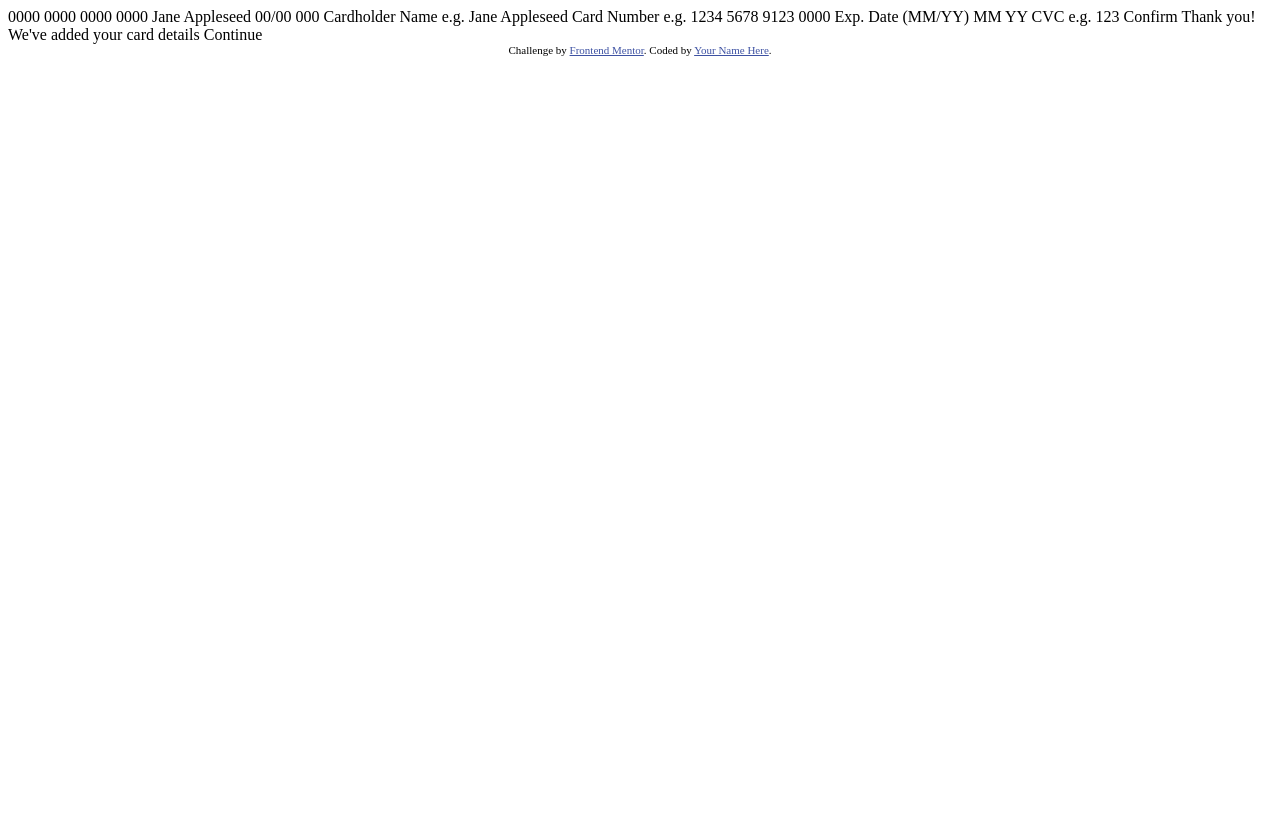
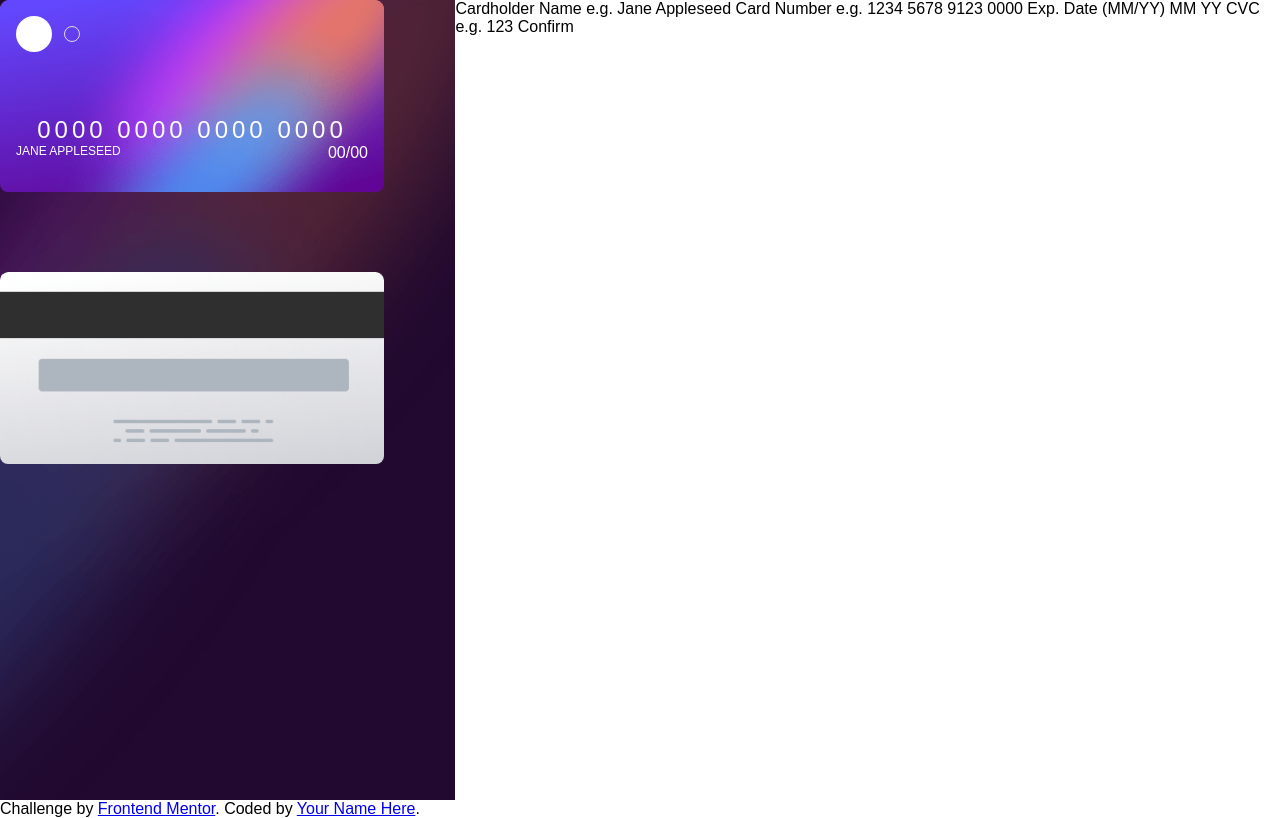
Before and after one commit to SpectreAscended/interactive-card-details-form, a plain HTML site: page index.html in a window 1280 px wide. Drawn offline with Linux system fonts and the light colour scheme.

Commit message:
Added cards and background image

```diff
--- /dev/null
+++ b/css/style.css
@@ -0,0 +1,109 @@
+@import url('https://fonts.googleapis.com/css2?family=Space+Grotesk:wght@500&display=swap');
+
+:root {
+  --color-primary-gradient: (hsl(249, 99%, 64%), hsl(278, 94%, 30%));
+  --color-primary-error: hsl(0, 100%, 66%);
+
+  --color-white: hsl(0, 0%, 100%);
+  --color-light-grayish-violet: hsl(270, 3%, 87%);
+  --color-dark-grayish-violet: hsl(279, 6%, 55%);
+  --color-very-dark-violet: hsl(278, 68%, 11%);
+
+  --font-size-main: 1.125rem;
+}
+
+*,
+*::before,
+*::after {
+  padding: 0;
+  margin: 0;
+  box-sizing: inherit;
+}
+
+html {
+  box-sizing: border-box;
+}
+
+body {
+  font-family: 'Space Gtotesk', sans-serif;
+  font-weight: 500;
+}
+
+/* Utilities */
+
+.hidden {
+  display: none;
+}
+
+.main {
+  height: 100vh;
+  display: flex;
+  /* flex-direction: column; */
+}
+
+/* Section side */
+.section__side {
+  background-image: url(../images/bg-main-desktop.png);
+  background-size: cover;
+  /* background-color: orangered; */
+  flex-basis: 40%;
+}
+
+.card {
+  width: 24rem;
+  height: 12rem;
+  border-radius: 0.5rem;
+  background-size: cover;
+  color: var(--color-white);
+}
+
+.card-front {
+  background-image: url(../images/bg-card-front.png);
+
+  padding: 1rem;
+}
+
+.card-front__circle {
+  display: flex;
+  align-items: center;
+  gap: 0.75rem;
+  margin-bottom: 4rem;
+}
+
+.card-front__circle--big {
+  height: 2.25rem;
+  width: 2.25rem;
+  background-color: var(--color-white);
+  border-radius: 50%;
+}
+
+.card-front__circle--small {
+  height: 1rem;
+  width: 1rem;
+  background-color: transparent;
+  border: 1px solid var(--color-light-grayish-violet);
+
+  border-radius: 50%;
+}
+
+.card-front__details {
+  display: flex;
+  justify-content: space-between;
+}
+
+.card-front__number {
+  font-size: 1.5rem;
+  display: block;
+  text-align: center;
+  letter-spacing: 4px;
+}
+
+.card-front__name {
+  text-transform: uppercase;
+  font-size: 0.75rem;
+}
+
+.card-back {
+  background-image: url(../images/bg-card-back.png);
+  margin-top: 5rem;
+}
--- a/index.html
+++ b/index.html
@@ -1,51 +1,54 @@
 <!DOCTYPE html>
 <html lang="en">
   <head>
-  <meta charset="UTF-8">
-  <meta name="viewport" content="width=device-width, initial-scale=1.0"> <!-- displays site properly based on user's device -->
+    <meta charset="UTF-8" />
+    <meta name="viewport" content="width=device-width, initial-scale=1.0" />
+    <!-- displays site properly based on user's device -->
 
-  <link rel="icon" type="image/png" sizes="32x32" href="./images/favicon-32x32.png">
+    <link
+      rel="icon"
+      type="image/png"
+      sizes="32x32"
+      href="./images/favicon-32x32.png"
+    />
 
     <title>Frontend Mentor | Interactive card details form</title>
+    <link rel="preconnect" href="https://fonts.googleapis.com" />
+    <link rel="preconnect" href="https://fonts.gstatic.com" crossorigin />
 
-  <!-- Feel free to remove these styles or customise in your own stylesheet 👍 -->
-  <style>
-    .attribution { font-size: 11px; text-align: center; }
-    .attribution a { color: hsl(228, 45%, 44%); }
-  </style>
+    <link rel="stylesheet" href="./css/style.css" />
+    <script defer src="./script/app.js"></script>
   </head>
   <body>
-
-  0000 0000 0000 0000
-  Jane Appleseed
-  00/00
-
-  000
-
-  Cardholder Name
-  e.g. Jane Appleseed
-
-  Card Number
-  e.g. 1234 5678 9123 0000
-
-  Exp. Date (MM/YY)
-  MM
-  YY
-
-  CVC
-  e.g. 123
-
-  Confirm
-
+    <main class="main">
+      <section class="section__side">
+        <div class="card card-front">
+          <div class="card-front__circle">
+            <div class="card-front__circle--big"></div>
+            <div class="card-front__circle--small"></div>
+          </div>
+          <span class="card-front__number"> 0000 0000 0000 0000 </span>
+          <div class="card-front__details">
+            <span class="card-front__name">Jane Appleseed</span>
+            <span class="card-front__expiry">00/00</span>
+          </div>
+        </div>
+        <div class="card card-back">000</div>
+      </section>
+      <section class="section__main"></section>
+      Cardholder Name e.g. Jane Appleseed Card Number e.g. 1234 5678 9123 0000
+      Exp. Date (MM/YY) MM YY CVC e.g. 123 Confirm
+    </main>
     <!-- Completed state start -->
-
-  Thank you!
-  We've added your card details
-  Continue
+    <div class="completed-state hidden">
+      Thank you! We've added your card details Continue
+    </div>
 
     <div class="attribution">
-    Challenge by <a href="https://www.frontendmentor.io?ref=challenge" target="_blank">Frontend Mentor</a>.
-    Coded by <a href="#">Your Name Here</a>.
+      Challenge by
+      <a href="https://www.frontendmentor.io?ref=challenge" target="_blank"
+        >Frontend Mentor</a
+      >. Coded by <a href="#">Your Name Here</a>.
     </div>
   </body>
 </html>
```
Also changed, not shown: script/app.js (added), 1 other file. Lines whose indentation alone changed are shown as unchanged.
